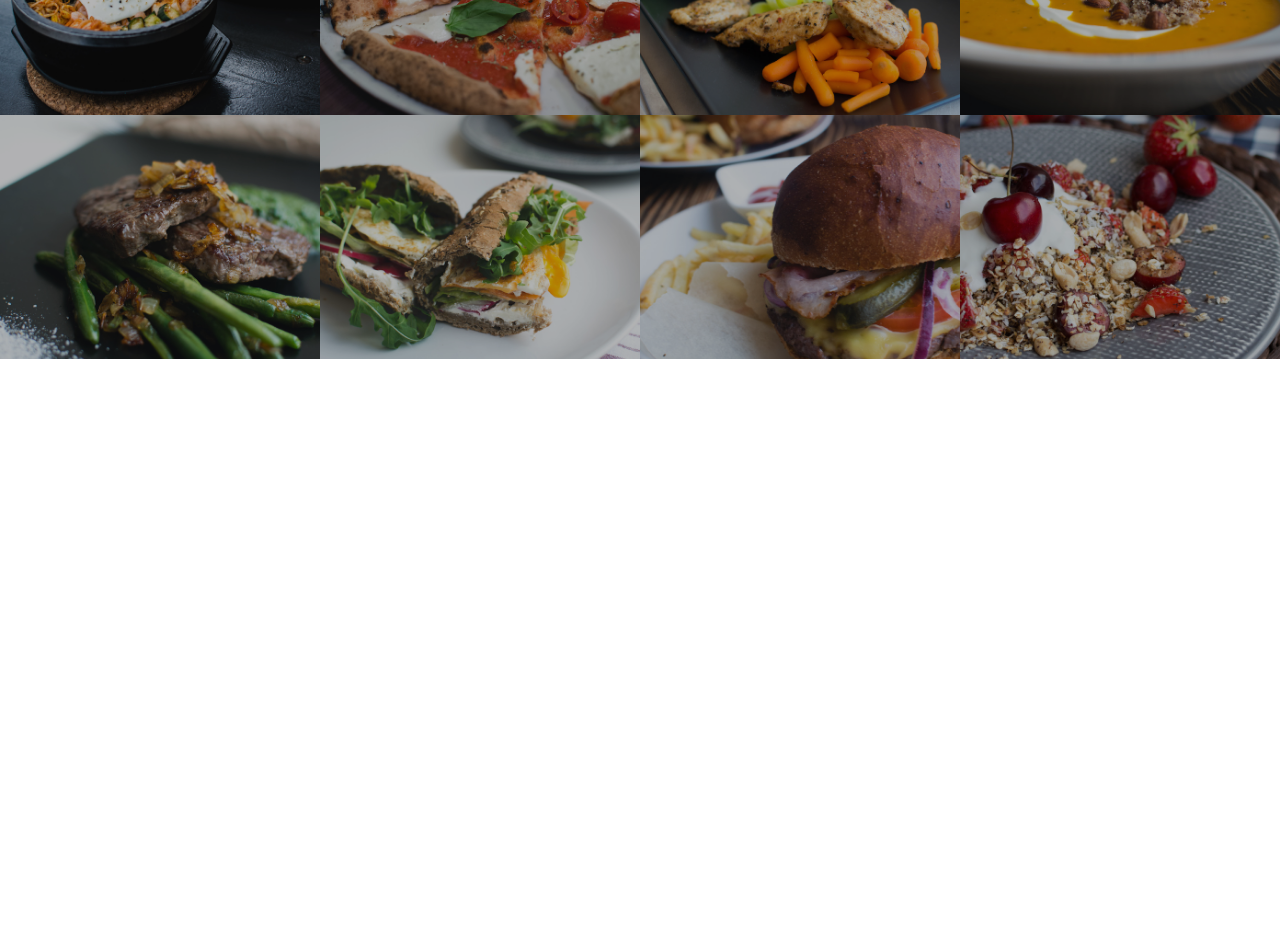
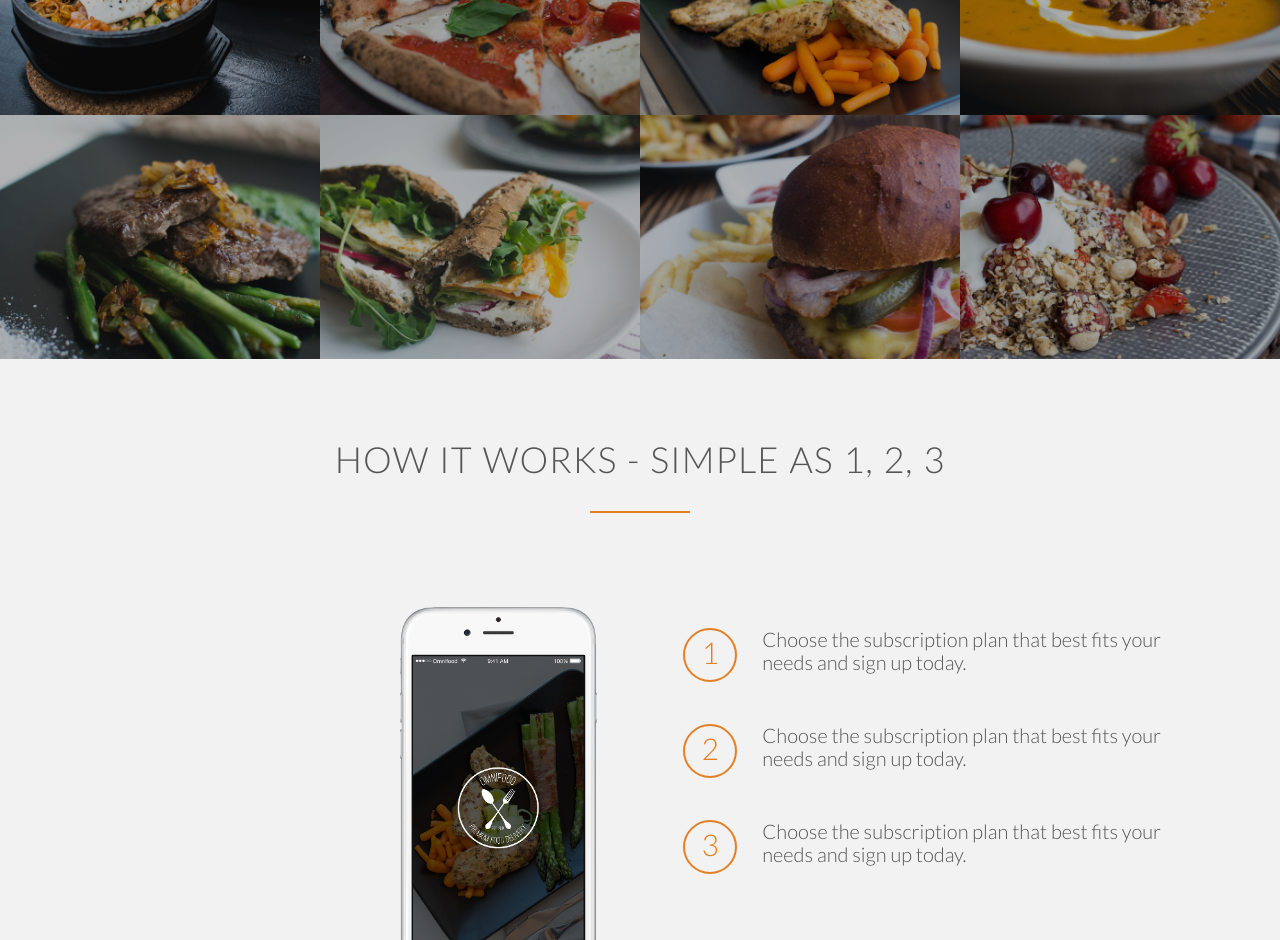
Before and after one commit to badjatya/omni-food, a plain HTML site: page index.html in a window 1280 px wide. Shown: the part 1590-2530 px from the top of the page. Before the commit the page ends 1949 px from the top, so only its background shows below. Drawn offline with Linux system fonts and the light colour scheme; files whose address does not match are found by name.

Commit message:
Section: Steps + bug(float -> clear)

```diff
--- a/index.html
+++ b/index.html
@@ -97,7 +97,7 @@
 
     <!-- ---------- SECTION MEALS STARTS -----------  -->
     <section class="section-meal">
-        <ul class="meal-showcase">
+        <ul class="meal-showcase clearfix">
             <li>
                 <figure class="meal-photo">
                     <img src="./resources/img/1.jpg" alt="1.	Korean bibimbap with egg and vegetables">
@@ -124,7 +124,7 @@
 
         </ul>
 
-        <ul class="meal-showcase">
+        <ul class="meal-showcase clearfix">
             <li>
                 <figure class="meal-photo">
                     <img src="./resources/img/5.jpg" alt="1.	Korean bibimbap with egg and vegetables">
@@ -156,5 +156,42 @@
     <!-- ---------- SECTION MEALS ENDS -----------  -->
 
 
+
+    <!-- ---------- SECTION STEPS STARTS -----------  -->
+    <section class="section-steps">
+        <div class="row">
+            <h2>How it works - Simple as 1, 2, 3</h2>
+        </div>
+
+        <div class="row">
+            <div class="col span-1-of-2 steps-box">
+                <img src="./resources/img/app-iPhone.png" class="app-screen" alt="Iphone Omnifood">
+            </div>
+
+            <div class="col span-1-of-2 steps-box">
+                <div class="work-step">
+                    <div>1</div>
+                    <p>Choose the subscription plan that best fits your needs and sign up today.</p>
+                </div>
+
+                <div class="work-step">
+                    <div>2</div>
+                    <p>Choose the subscription plan that best fits your needs and sign up today.</p>
+                </div>
+
+                <div class="work-step">
+                    <div>3</div>
+                    <p>Choose the subscription plan that best fits your needs and sign up today.</p>
+                </div>
+
+
+                <a class="btn-app" href="#"><img src="./resources/img/download-app.svg" alt="App Store Button"></a>
+                <a class="btn-app" href="#"><img src="./resources/img/download-app-android.png" alt="Play Store Button"></a>
+            </div>
+        </div>
+    </section>
+    <!-- ---------- SECTION STEPS ENDS -----------  -->
+
+
 </body>
 </html>
--- a/resources/css/style.css
+++ b/resources/css/style.css
@@ -16,6 +16,16 @@ html{
     font-weight: 300;
     font-size: 20px;
     text-rendering: optimizeLegibility;
+}
+.clearfix{
+    zoom: 1;
+}
+.clearfix:after{
+    content: ".";
+    clear: both;
+    display: block;
+    height: 0;
+    visibility: hidden;
 }
 
 /* ----------REUSABLE COMPONENTS STARTS ----------  */
@@ -176,6 +186,10 @@ header{
 /* ------------------------------------------------------------------------------------------------------------------------------------------------------------------------------------------------------------------------------------------------------------------------------------------------------------------ */
 
 /* -------------SECTION FEATURE STARTS-------------  */
+.section-steps{
+    background-color: #f2f2f2;
+}
+
 .box p{
     line-height: 145%;
     font-size: 90%;
@@ -230,3 +244,52 @@ header{
     opacity: 1;
 }
 /* -------------SECTION MEALS ENDS-------------  */
+
+
+/* -------------SECTION STEPS STARTS-------------  */
+
+.steps-box:first-child{
+    text-align: right;
+    padding: 3%;
+    margin-top: 30px;
+}
+
+.steps-box:last-child{
+    padding-left: 3%;
+    margin-top: 85px;
+}
+
+.app-screen{
+    width: 40%;
+}
+
+.work-step{
+    margin-bottom: 50px;
+}
+
+.work-step div{
+    color: #e67e22;
+    display: inline-block;
+    border: 2px solid #e67e22;
+    width: 54px;
+    height: 54px;
+    border-radius: 50%;
+    text-align: center;
+    padding: 5px;
+    font-size: 150%;
+    float: left;
+    margin-right: 25px;
+    font-weight: 300;
+}
+
+.btn-app img{
+    height: 50px;
+    width: auto;
+    margin-right: 10px;
+}
+
+.work-step:last-of-type{
+    margin-bottom: 80px;
+}
+
+/* -------------SECTION STEPS ENDS-------------  */
```
Also changed, not shown: resources/img/app-iPhone.png (added), resources/img/download-app-android.png (added), resources/img/download-app.svg (added).
